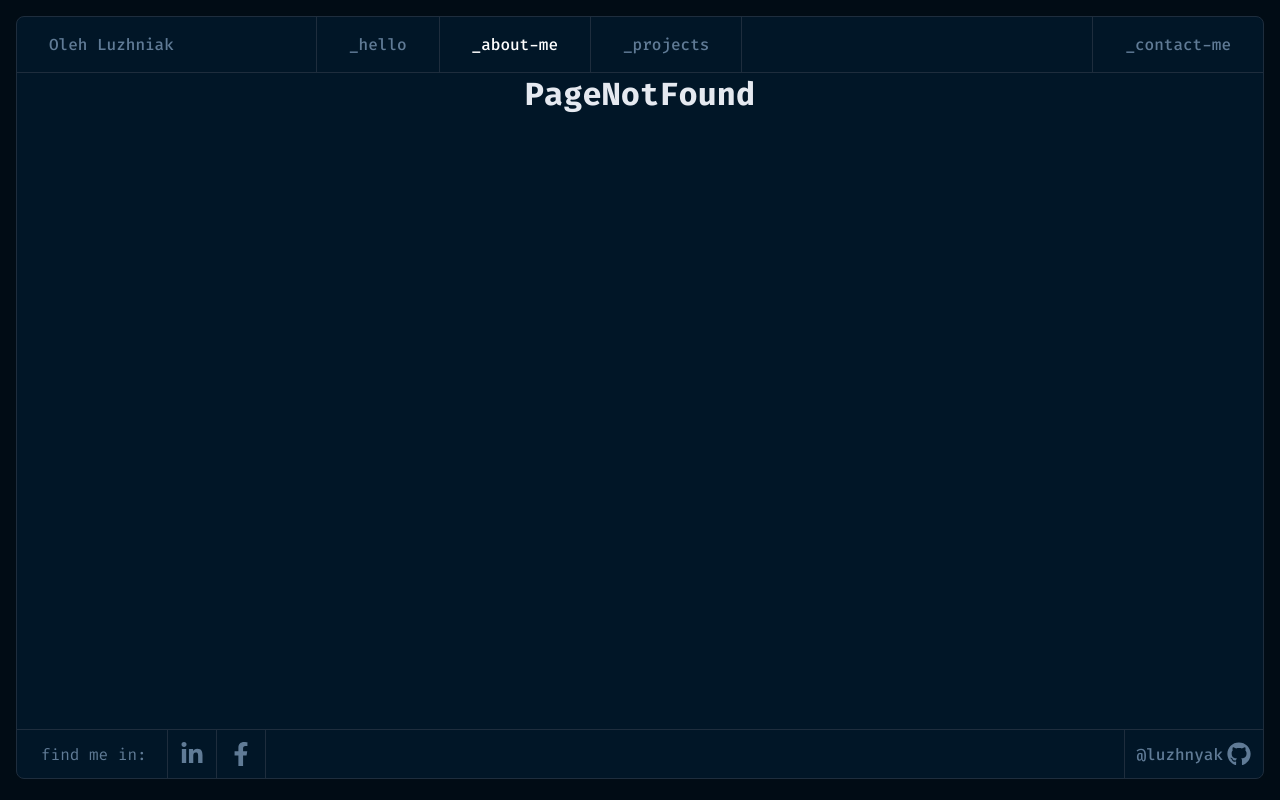
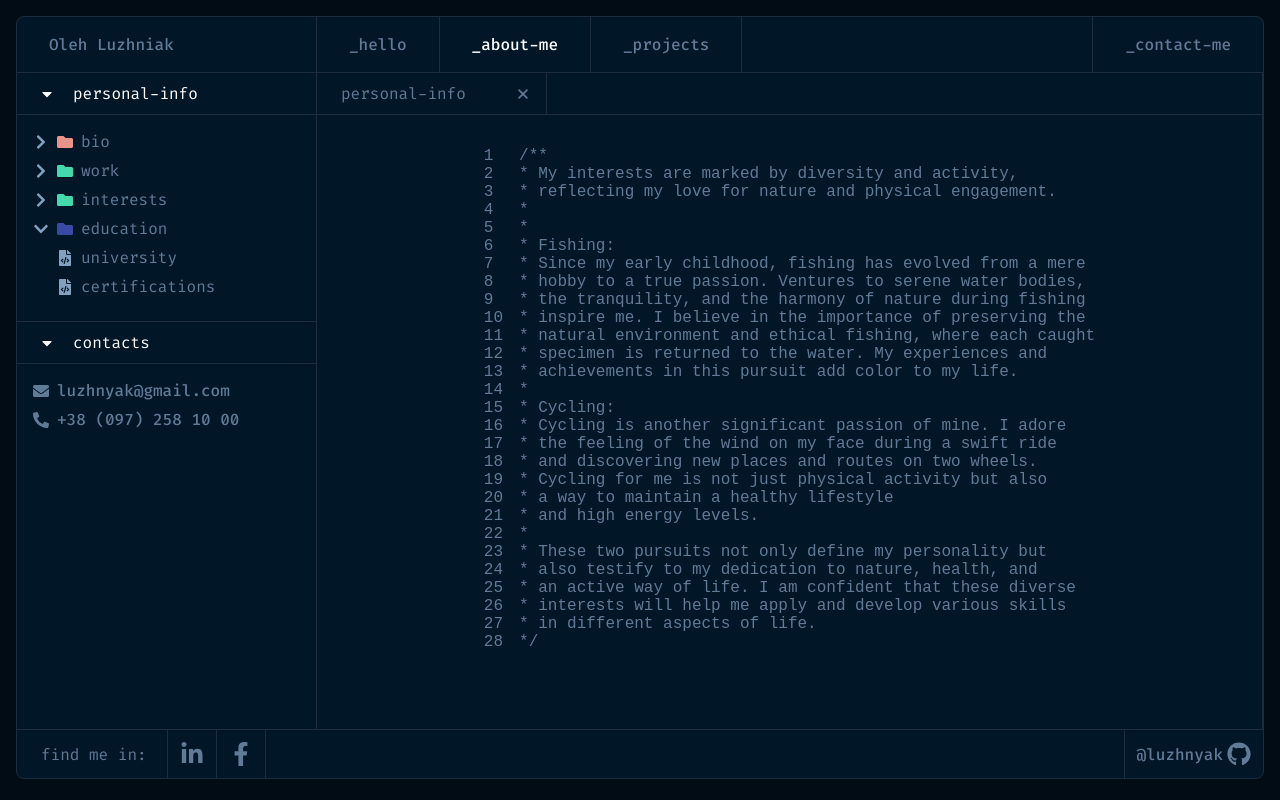
Before and after one commit to luzhnyak/portfolio, a React (Vite) app: page /portfolio/about/interests in a window 1280 px wide. Built offline with nearby package versions, Linux system fonts and the light colour scheme.

Commit message:
add interests and certifications

```diff
--- a/src/App.tsx
+++ b/src/App.tsx
@@ -8,6 +8,8 @@ import NotFoundPage from "./pages/NotFoundPage";
 import AboutBioPages from "./pages/AboutBioPages";
 import AboutUniversityPages from "./pages/AboutUniversity.Page";
 import AboutWorkPages from "./pages/AboutWorkPages";
+import AboutCertificationsPage from "./pages/AboutCertificationsPage";
+import AboutInterestsPage from "./pages/AboutInterestsPage";
 
 function App() {
   return (
@@ -17,7 +19,9 @@ function App() {
         <Route path="about" element={<AboutPage />}>
           <Route index element={<AboutBioPages />} />
           <Route path="work" element={<AboutWorkPages />} />
+          <Route path="interests" element={<AboutInterestsPage />} />
           <Route path="university" element={<AboutUniversityPages />} />
+          <Route path="certifications" element={<AboutCertificationsPage />} />
         </Route>
         <Route path="projects" element={<ProjectsPage />} />
         <Route path="contact" element={<ContactPage />} />
--- /dev/null
+++ b/src/components/AboutContent/AboutContent.tsx
@@ -0,0 +1,23 @@
+import React from "react";
+import { ContentWrapper } from "./AboutContent.styled";
+import { generateNumberOfRow } from "../../helpers/generateNumberOfRow";
+
+type Props = {
+  content: string;
+};
+
+const AboutContent: React.FC<Props> = ({ content }) => {
+  const namberOfRow = generateNumberOfRow(content);
+
+  return (
+    <ContentWrapper>
+      <pre>
+        <code>{namberOfRow}</code>
+      </pre>
+      <pre>
+        <code>{content}</code>
+      </pre>
+    </ContentWrapper>
+  );
+};
+export default AboutContent;
--- a/src/components/AboutContent/AboutContentBio.tsx
+++ /dev/null
@@ -1,80 +0,0 @@
-import React from "react";
-import { ContentWrapper } from "./AboutContent.styled";
-
-const AboutContentBio = () => {
-  return (
-    <ContentWrapper>
-      <pre>
-        <code>
-          {`
-1
-2
-3
-4
-5
-6
-7
-8
-9
-10
-11
-12
-13
-14
-15
-16
-17
-18
-19
-20
-21
-22
-23
-24
-25
-26
-27
-28
-29
-`}
-        </code>
-      </pre>
-      <pre>
-        <code>
-          {`
-/**
-* About me
-*
-* I am a junior Full Stack Developer with a passion
-* for technology and software development.
-* During my education at GoIT IT school, I acquired
-* a solid understanding of essential technologies
-* and programming languages, including HTML, CSS,
-* JavaScript, and React.
-*
-* My experience includes working on a variety of projects,
-* including two group projects where I served as a Team Lead.
-* This allowed me to develop skills in teamwork,
-* project organization, and management.
-*
-* Before embarking on my formal IT education,
-* I actively honed my skills by creating websites
-* for myself and friends. This experience allowed me
-* to experiment freely and refine my knowledge.
-*
-* I have a strong drive for improvement and creativity,
-* always eager to learn new technologies and apply them to
-* different projects. I approach each task meticulously
-* and strive to find optimal technical solutions.
-*
-* I am seeking opportunities for further professional
-* growth and to collaborate on exciting projects in the
-* software development field.
-*/
-`}
-        </code>
-      </pre>
-    </ContentWrapper>
-  );
-};
-export default AboutContentBio;
--- a/src/components/AboutContent/AboutContentUniversity.tsx
+++ /dev/null
@@ -1,41 +0,0 @@
-import React from "react";
-import { ContentWrapper } from "./AboutContent.styled";
-
-const AboutContentUniversity = () => {
-  return (
-    <ContentWrapper>
-      <pre>
-        <code>
-          {`
-1
-2
-3
-4
-5
-6
-7
-8
-10
-`}
-        </code>
-      </pre>
-      <pre>
-        <code>
-          {`
-* Education
-*
-* IT School GoIT
-* 2023
-* Full Stack Developer
-*
-* Kamianets-Podilskyi State University
-* 1999 – 2004
-* Master, Physics and Informatics
-`}
-        </code>
-      </pre>
-    </ContentWrapper>
-  );
-};
-
-export default AboutContentUniversity;
--- a/src/components/AboutContent/ContentWork.tsx
+++ /dev/null
@@ -1,45 +0,0 @@
-import React from "react";
-import { ContentWrapper } from "./AboutContent.styled";
-
-const ContentWork = () => {
-  return (
-    <ContentWrapper>
-      <pre>
-        <code>
-          {`
-1
-2
-3
-4
-5
-6
-7
-8
-10
-11
-12
-`}
-        </code>
-      </pre>
-      <pre>
-        <code>
-          {`
-* Work
-*
-* ARS-ceramica (Computer systems engineer)
-* January 2006 - March 2023 (17 years 3 months)
-* Maintenance of: computer equipment,
-* video surveillance systems, security signaling,
-* telephony.
-*
-* Ukravto (Analyst manager)
-* July 2004 - May 2005 (11 months)
-* Analyzed product sales. Ordered goods from suppliers.
-`}
-        </code>
-      </pre>
-    </ContentWrapper>
-  );
-};
-
-export default ContentWork;
--- a/src/components/AboutMenu/AboutMenu.tsx
+++ b/src/components/AboutMenu/AboutMenu.tsx
@@ -24,20 +24,20 @@ const AboutMenu = () => {
       <Item>
         <FaChevronRight color="#81A1C1" />
         <FaFolder color="#43D9AD" />
-        <AboutLink to="">interests</AboutLink>
+        <AboutLink to="interests">interests</AboutLink>
       </Item>
       <Item>
         <FaChevronDown color="#81A1C1" />
         <FaFolder color="#3A49A4" />
-        <AboutLink to="">education</AboutLink>
-      </Item>
-      <Item className="tab">
-        <FaFileCode color="#81A1C1" />
-        <AboutLink to="">high-school</AboutLink>
+        <AboutLink to="university">education</AboutLink>
       </Item>
       <Item className="tab">
         <FaFileCode color="#81A1C1" />
         <AboutLink to="university">university</AboutLink>
+      </Item>
+      <Item className="tab">
+        <FaFileCode color="#81A1C1" />
+        <AboutLink to="certifications">certifications</AboutLink>
       </Item>
     </Menu>
   );
--- /dev/null
+++ b/src/helpers/generateNumberOfRow.ts
@@ -0,0 +1,11 @@
+export const generateNumberOfRow = (text: string): string => {
+  const countRow = text.split("\n").length - 1;
+
+  let namberOfRow = "";
+
+  for (let i = 1; i <= countRow + 1; i++) {
+    namberOfRow += `${i}\n`;
+  }
+
+  return namberOfRow;
+};
--- a/src/pages/AboutBioPages.tsx
+++ b/src/pages/AboutBioPages.tsx
@@ -1,7 +1,39 @@
-import AboutContentBio from "../components/AboutContent/AboutContentBio";
+import AboutContent from "../components/AboutContent/AboutContent";
+
+const content = `
+/**
+* About me
+*
+* I am a junior Full Stack Developer with a passion
+* for technology and software development.
+* During my education at GoIT IT school, I acquired
+* a solid understanding of essential technologies
+* and programming languages, including HTML, CSS,
+* JavaScript, and React.
+*
+* My experience includes working on a variety of projects,
+* including two group projects where I served as a Team Lead.
+* This allowed me to develop skills in teamwork,
+* project organization, and management.
+*
+* Before embarking on my formal IT education,
+* I actively honed my skills by creating websites
+* for myself and friends. This experience allowed me
+* to experiment freely and refine my knowledge.
+*
+* I have a strong drive for improvement and creativity,
+* always eager to learn new technologies and apply them to
+* different projects. I approach each task meticulously
+* and strive to find optimal technical solutions.
+*
+* I am seeking opportunities for further professional
+* growth and to collaborate on exciting projects in the
+* software development field.
+*/
+`.trim();
 
 const AboutBioPages = () => {
-  return <AboutContentBio />;
+  return <AboutContent content={content} />;
 };
 
 export default AboutBioPages;
--- /dev/null
+++ b/src/pages/AboutCertificationsPage.tsx
@@ -0,0 +1,20 @@
+import AboutContent from "../components/AboutContent/AboutContent";
+
+const content = `
+/**
+* Certifications
+*
+* Основи Web UI розробки 2022
+*
+* Introduction to TensorFlow for Artificial
+* Intelligence, Machine Learning, and Deep Learning
+*
+* Convolutional Neural Networks in TensorFlow
+*/
+`.trim();
+
+const AboutCertificationsPage = () => {
+  return <AboutContent content={content} />;
+};
+
+export default AboutCertificationsPage;
--- a/src/pages/AboutInterestsPage.tsx
+++ b/src/pages/AboutInterestsPage.tsx
@@ -0,0 +1,38 @@
+import AboutContent from "../components/AboutContent/AboutContent";
+
+const content = `
+/**
+* My interests are marked by diversity and activity,
+* reflecting my love for nature and physical engagement.
+*
+*
+* Fishing:
+* Since my early childhood, fishing has evolved from a mere
+* hobby to a true passion. Ventures to serene water bodies,
+* the tranquility, and the harmony of nature during fishing
+* inspire me. I believe in the importance of preserving the
+* natural environment and ethical fishing, where each caught
+* specimen is returned to the water. My experiences and
+* achievements in this pursuit add color to my life.
+*
+* Cycling:
+* Cycling is another significant passion of mine. I adore
+* the feeling of the wind on my face during a swift ride
+* and discovering new places and routes on two wheels.
+* Cycling for me is not just physical activity but also
+* a way to maintain a healthy lifestyle
+* and high energy levels.
+*
+* These two pursuits not only define my personality but
+* also testify to my dedication to nature, health, and
+* an active way of life. I am confident that these diverse
+* interests will help me apply and develop various skills
+* in different aspects of life.
+*/
+`.trim();
+
+const AboutInterestsPage = () => {
+  return <AboutContent content={content} />;
+};
+
+export default AboutInterestsPage;
--- a/src/pages/AboutUniversity.Page.tsx
+++ b/src/pages/AboutUniversity.Page.tsx
@@ -1,7 +1,21 @@
-import AboutContentUniversity from "../components/AboutContent/AboutContentUniversity";
+import AboutContent from "../components/AboutContent/AboutContent";
+
+const content = `
+/**
+* Education
+*
+* IT School GoIT
+* 2023
+* Full Stack Developer
+*
+* Kamianets-Podilskyi State University
+* 1999 – 2004
+* Master, Physics and Informatics
+*/
+`.trim();
 
 const AboutUniversityPages = () => {
-  return <AboutContentUniversity />;
+  return <AboutContent content={content} />;
 };
 
 export default AboutUniversityPages;
--- a/src/pages/AboutWorkPages.tsx
+++ b/src/pages/AboutWorkPages.tsx
@@ -1,7 +1,23 @@
-import ContentWork from "../components/AboutContent/ContentWork";
+import AboutContent from "../components/AboutContent/AboutContent";
+
+const content = `
+/**
+* Work
+*
+* ARS-ceramica (Computer systems engineer)
+* January 2006 - March 2023 (17 years 3 months)
+* Maintenance of: computer equipment,
+* video surveillance systems, security signaling,
+* telephony.
+*
+* Ukravto (Analyst manager)
+* July 2004 - May 2005 (11 months)
+* Analyzed product sales. Ordered goods from suppliers.
+*/
+`.trim();
 
 const AboutWorkPages = () => {
-  return <ContentWork />;
+  return <AboutContent content={content} />;
 };
 
 export default AboutWorkPages;
```
